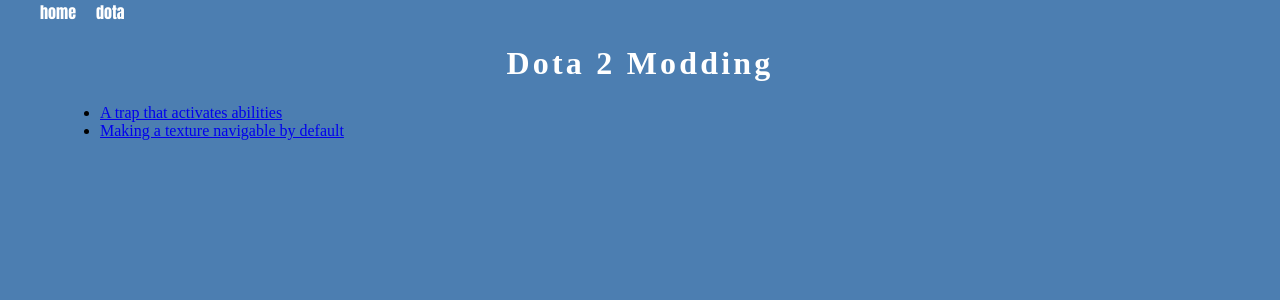
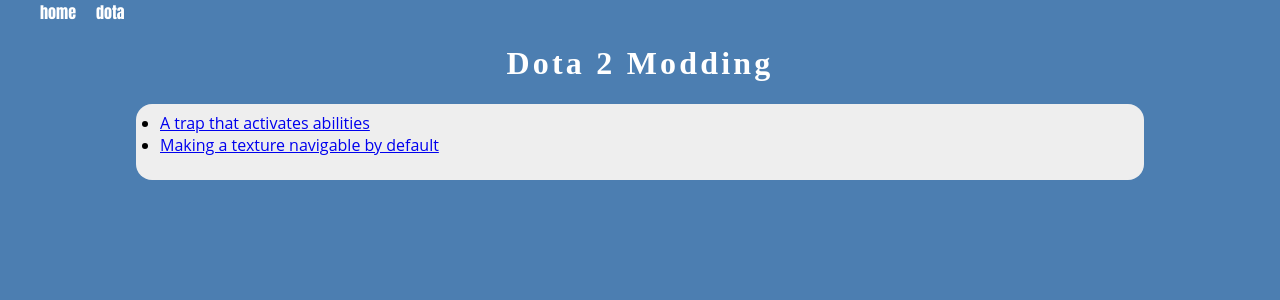
Before and after one commit to Thristhart/techniques, a Jekyll site: the page built from dota/index.md, in a window 1280 px wide. Shown: the top 300 px of the page. Built offline with Jekyll 4.4.1, drawn with Linux system fonts in a browser that asks for light colours; some web fonts are replaced.

Commit message:
Updated index.html

```diff
--- a/_layouts/index.html
+++ b/_layouts/index.html
@@ -9,7 +9,7 @@
       {% include navigation.html %}
       <h1>{{ page.title }}</h1>
     </header>
-    <ul class="pagelist">
+    <ul class="pagelist" id="content">
 {% for page in site.pages %}
 {% if page.categories contains category %}
 <li><a href="{{ page.url | replace_first:'/',''}}">{{ page.title }}</a></li>
```
